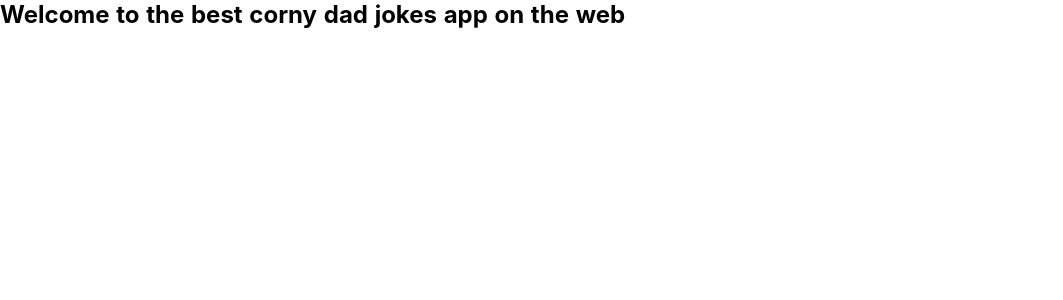
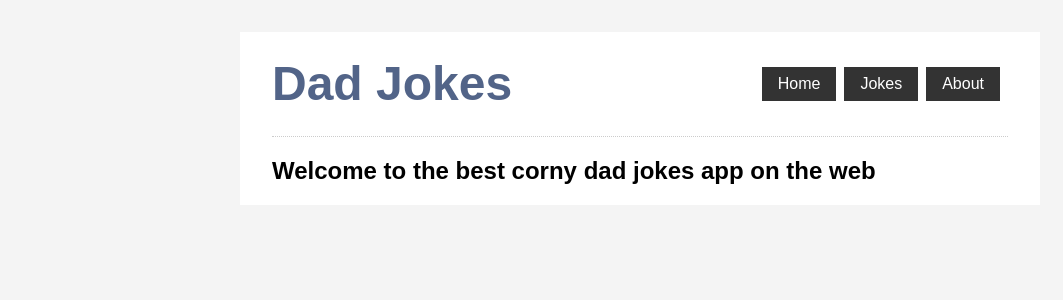
Before and after one commit to jatanassian/nuxt-crash-course, a Nuxt app: page / in a window 1280 px wide. Shown: the top 300 px of the page, without its empty margins (0-1063 px from the left). Built offline with nearby package versions, Linux system fonts and the light colour scheme.

Commit message:
add AppHeader and general styling

```diff
--- /dev/null
+++ b/components/AppHeader.vue
@@ -0,0 +1,52 @@
+<template>
+  <header class="header">
+    <h1 class="title">Dad Jokes</h1>
+  <ul>
+    <li>
+      <nuxt-link to="/">Home</nuxt-link>
+    </li>
+    <li>
+      <nuxt-link to="/jokes">Jokes</nuxt-link>
+    </li>
+    <li>
+      <nuxt-link to="/about">About</nuxt-link>
+    </li>
+  </ul>
+  </header>
+</template>
+
+<script>
+export default {
+  name: "AppHeader",
+}
+</script>
+
+<style>
+.header {
+  display: flex;
+  justify-content: space-between;
+  align-items: center;
+  margin-bottom: 1rem;
+  padding-bottom: 1rem;
+  border-bottom: 1px dotted #ccc;
+}
+
+.header .title {
+  font-size: 3rem;
+  color: #526488;
+}
+
+.header ul {
+  display: flex;
+}
+
+.header a {
+  display: inline-block;
+  background: #333;
+  color: #fff;
+  padding: 0.3rem 1rem;
+  margin-right: 0.5rem;
+}
+
+
+</style>
--- a/layouts/default.vue
+++ b/layouts/default.vue
@@ -1,62 +1,48 @@
 <template>
-  <div>
+  <div class="container">
+    <AppHeader />
     <Nuxt />
   </div>
 </template>
 
+<script>
+import AppHeader from "../components/AppHeader";
+
+export default {
+  components: {
+    AppHeader
+  }
+}
+</script>
+
 <style>
-html {
-  font-family:
-    'Source Sans Pro',
-    -apple-system,
-    BlinkMacSystemFont,
-    'Segoe UI',
-    Roboto,
-    'Helvetica Neue',
-    Arial,
-    sans-serif;
-  font-size: 16px;
-  word-spacing: 1px;
-  -ms-text-size-adjust: 100%;
-  -webkit-text-size-adjust: 100%;
-  -moz-osx-font-smoothing: grayscale;
-  -webkit-font-smoothing: antialiased;
+* {
   box-sizing: border-box;
+  margin: 0;
+  padding: 0;
 }
 
-*,
-*::before,
-*::after {
-  box-sizing: border-box;
-  margin: 0;
+body {
+  font-family: Arial, Helvetica, sans-serif;
+  font-size: 1rem;
+  line-height: 1.5;
+  background: #f4f4f4;
 }
 
-.button--green {
-  display: inline-block;
-  border-radius: 4px;
-  border: 1px solid #3b8070;
-  color: #3b8070;
+a {
+  color: #666;
   text-decoration: none;
-  padding: 10px 30px;
 }
 
-.button--green:hover {
-  color: #fff;
-  background-color: #3b8070;
+ul {
+  list-style: none;
 }
 
-.button--grey {
-  display: inline-block;
-  border-radius: 4px;
-  border: 1px solid #35495e;
-  color: #35495e;
-  text-decoration: none;
-  padding: 10px 30px;
-  margin-left: 15px;
-}
-
-.button--grey:hover {
-  color: #fff;
-  background-color: #35495e;
+.container {
+  max-width: 800px;
+  margin: 2rem auto;
+  overflow: hidden;
+  padding: 1rem 2rem;
+  background: #fff;
 }
 </style>
```
